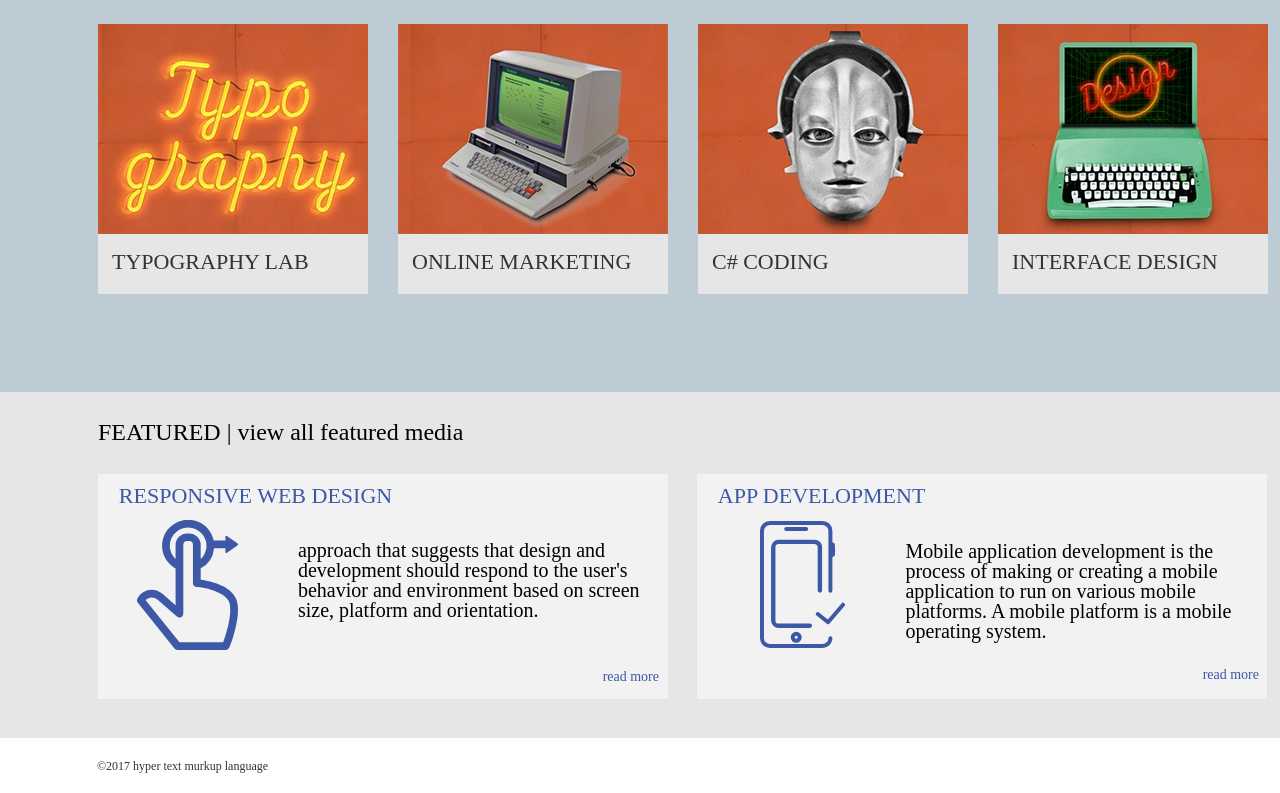
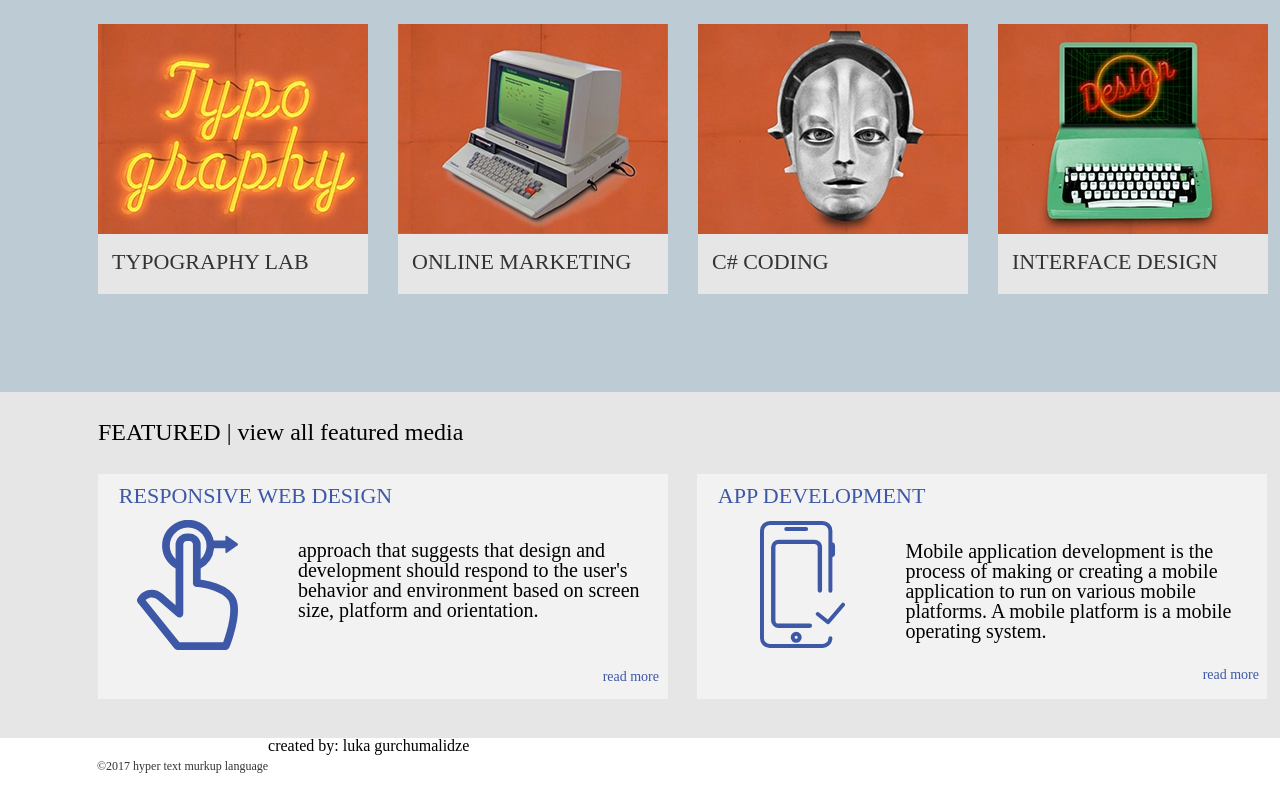
Before and after one commit to luka477/unilab-lesson6, a plain HTML site: page index.html in a window 1280 px wide. Shown: the part 1180-1973 px from the top of the page. Drawn offline with Linux system fonts and the light colour scheme.

Commit message:
add p tag

```diff
--- a/index.html
+++ b/index.html
@@ -87,6 +87,7 @@
 	</section>
 	<footer>
 		<p class="lastp-1">©2017 hyper text murkup language</p>
+		<p class="lastp-2">created by: luka gurchumalidze</p>
 	</footer>
 </body>
 </html>
```
